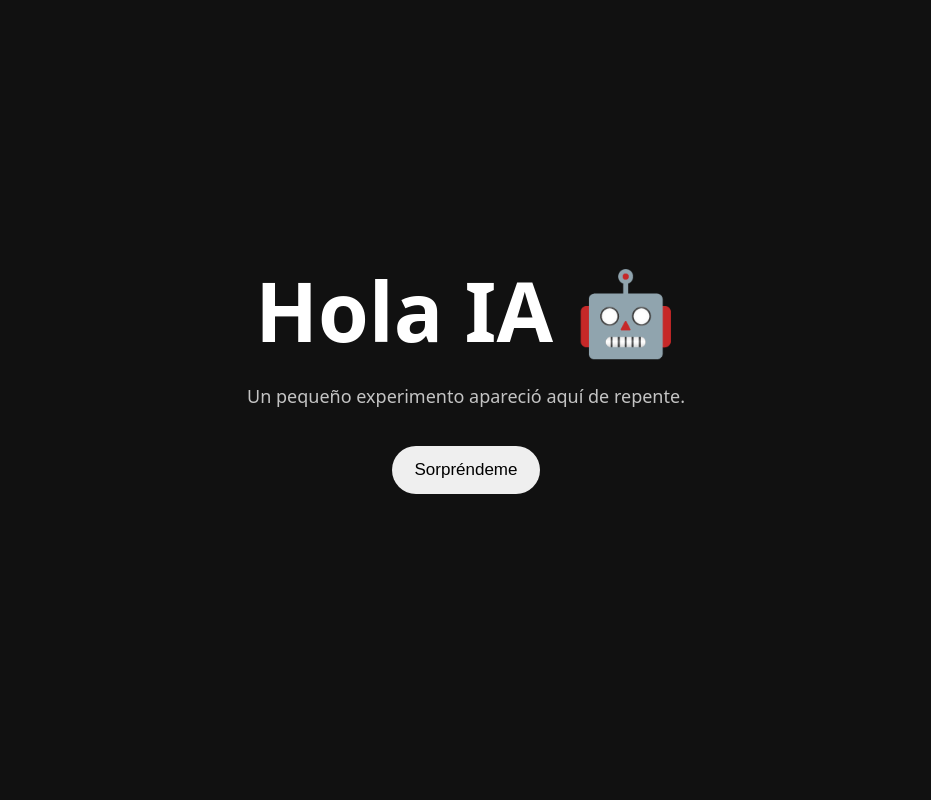
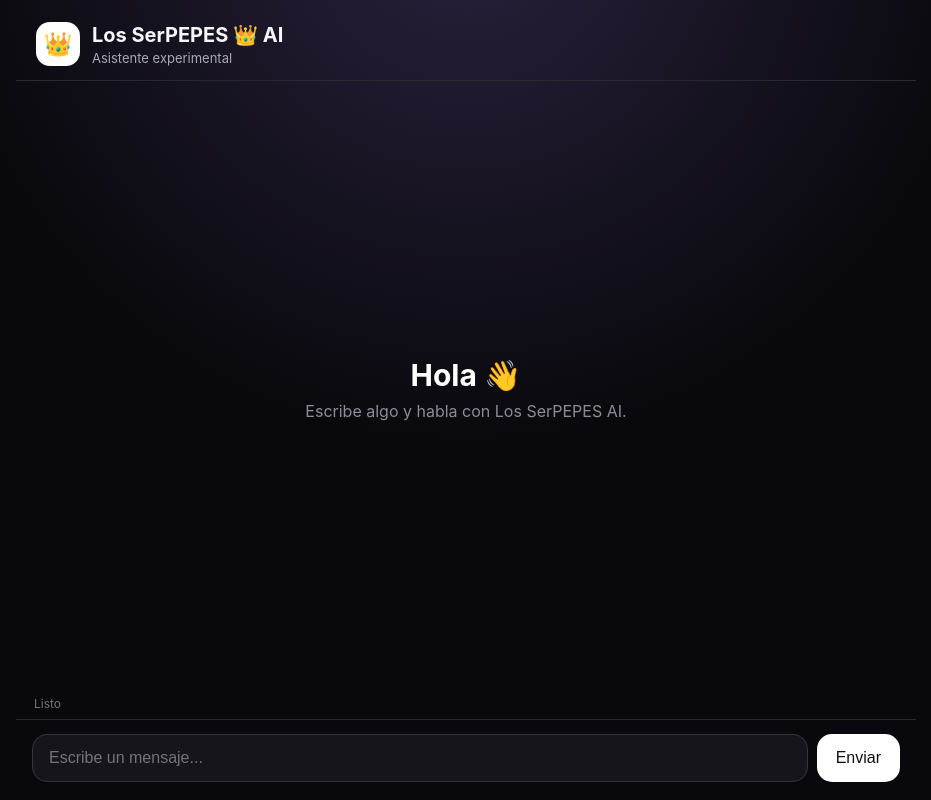
Before and after one commit to serppdoblaaccount/Hola-ia, a plain HTML site: page index.html in a window 1280 px wide. Shown: the whole page, without its empty margins (174-1105 px from the left). Drawn offline with Linux system fonts and the light colour scheme.

Commit message:
Create Los SerPEPES AI chat

```diff
--- a/index.html
+++ b/index.html
@@ -3,33 +3,52 @@
 <head>
 <meta charset="utf-8">
 <meta name="viewport" content="width=device-width,initial-scale=1">
-<title>Hola IA 🤖</title>
+<title>Los SerPEPES 👑 AI</title>
 <style>
-*{box-sizing:border-box}body{margin:0;min-height:100vh;display:grid;place-items:center;font-family:system-ui,sans-serif;background:#111;color:#fff}
-main{text-align:center;max-width:620px;padding:32px}h1{font-size:clamp(42px,9vw,82px);margin:0 0 12px}p{opacity:.75;font-size:18px}
-button{margin-top:20px;padding:14px 22px;border:0;border-radius:999px;font-size:17px;cursor:pointer}
-#msg{min-height:28px;margin-top:24px;font-weight:700}
+:root{font-family:Inter,system-ui,-apple-system,Segoe UI,sans-serif;color:#f7f7fb;background:#09090d}
+*{box-sizing:border-box}body{margin:0;min-height:100vh;background:radial-gradient(circle at 50% -10%,#29213d 0,#09090d 48%);display:flex;justify-content:center}
+.app{width:min(900px,100%);min-height:100vh;display:flex;flex-direction:column}
+header{padding:22px 20px 14px;display:flex;align-items:center;gap:12px;border-bottom:1px solid #292932}
+.logo{width:44px;height:44px;border-radius:14px;display:grid;place-items:center;background:#fff;color:#111;font-size:23px}
+h1{font-size:20px;margin:0}header p{margin:3px 0 0;color:#a9a9b5;font-size:13px}
+#chat{flex:1;padding:24px 18px;overflow:auto;display:flex;flex-direction:column;gap:14px}
+.msg{max-width:78%;padding:13px 15px;border-radius:18px;line-height:1.5;white-space:pre-wrap}
+.ai{align-self:flex-start;background:#1b1b23;border:1px solid #2c2c37}.user{align-self:flex-end;background:#f4f4f5;color:#111}
+.empty{text-align:center;margin:auto;color:#8d8d99}.empty b{display:block;color:#fff;font-size:30px;margin-bottom:8px}
+form{display:flex;gap:9px;padding:14px 16px 18px;border-top:1px solid #292932;background:#09090d}
+input{flex:1;border:1px solid #343440;background:#15151b;color:#fff;border-radius:15px;padding:14px 16px;font-size:16px;outline:none}
+input:focus{border-color:#777}.send{border:0;border-radius:15px;padding:0 19px;font-size:16px;cursor:pointer;background:#fff;color:#111}
+button:disabled{opacity:.5;cursor:wait}.status{font-size:12px;color:#777;margin:0 18px 8px}
+@media(max-width:600px){.msg{max-width:88%}.send{padding:0 15px}}
 </style>
 </head>
 <body>
-<main>
-<h1>Hola IA 🤖</h1>
-<p>Un pequeño experimento apareció aquí de repente.</p>
-<button id="btn">Sorpréndeme</button>
-<div id="msg"></div>
-</main>
+<div class="app">
+<header><div class="logo">👑</div><div><h1>Los SerPEPES 👑 AI</h1><p>Asistente experimental</p></div></header>
+<main id="chat"><div class="empty" id="welcome"><b>Hola 👋</b>Escribe algo y habla con Los SerPEPES AI.</div></main>
+<p class="status" id="status">Listo</p>
+<form id="form"><input id="input" autocomplete="off" placeholder="Escribe un mensaje..." maxlength="2000"><button class="send" id="send">Enviar</button></form>
+</div>
 <script>
-const mensajes=[
-"🤖 La IA ha entrado en modo misterio.",
-"🚀 Próxima parada: algo inesperado.",
-"🧠 Pensando... 01001000 01101001",
-"✨ Este botón no tenía por qué existir. Pero existe.",
-"🎲 Has desbloqueado una sorpresa completamente aleatoria.",
-"👀 Ahora mira el repositorio y descubre qué más hay."
-];
-document.querySelector("#btn").onclick=()=>{
- document.querySelector("#msg").textContent=mensajes[Math.floor(Math.random()*mensajes.length)];
-};
+const API="https://text.pollinations.ai/";
+const chat=document.querySelector("#chat"),form=document.querySelector("#form"),input=document.querySelector("#input"),send=document.querySelector("#send"),status=document.querySelector("#status");
+const history=[];
+function add(text,who){document.querySelector("#welcome")?.remove();const el=document.createElement("div");el.className="msg "+who;el.textContent=text;chat.appendChild(el);chat.scrollTop=chat.scrollHeight;return el}
+form.addEventListener("submit",async e=>{
+ e.preventDefault();const prompt=input.value.trim();if(!prompt)return;
+ add(prompt,"user");input.value="";send.disabled=true;status.textContent="Pensando…";
+ try{
+   const context=history.slice(-8).map(x=>(x.role==="user"?"Usuario: ":"Los SerPEPES AI: ")+x.content).join("\n");
+   const full="Eres Los SerPEPES 👑 AI, un asistente amable, útil y divertido. Responde en español salvo que el usuario use otro idioma. Sé claro y no inventes datos.\n"+context+"\nUsuario: "+prompt+"\nLos SerPEPES AI:";
+   const r=await fetch(API+encodeURIComponent(full));
+   if(!r.ok)throw new Error("API "+r.status);
+   const answer=(await r.text()).trim()||"No he recibido una respuesta.";
+   add(answer,"ai");history.push({role:"user",content:prompt},{role:"assistant",content:answer});
+   if(history.length>16)history.splice(0,2);
+   status.textContent="Listo";
+ }catch(err){add("No he podido conectar con el servicio de IA ahora mismo. Prueba de nuevo en unos segundos.","ai");status.textContent="Error de conexión";}
+ finally{send.disabled=false;input.focus()}
+});
 </script>
 </body>
 </html>
```
